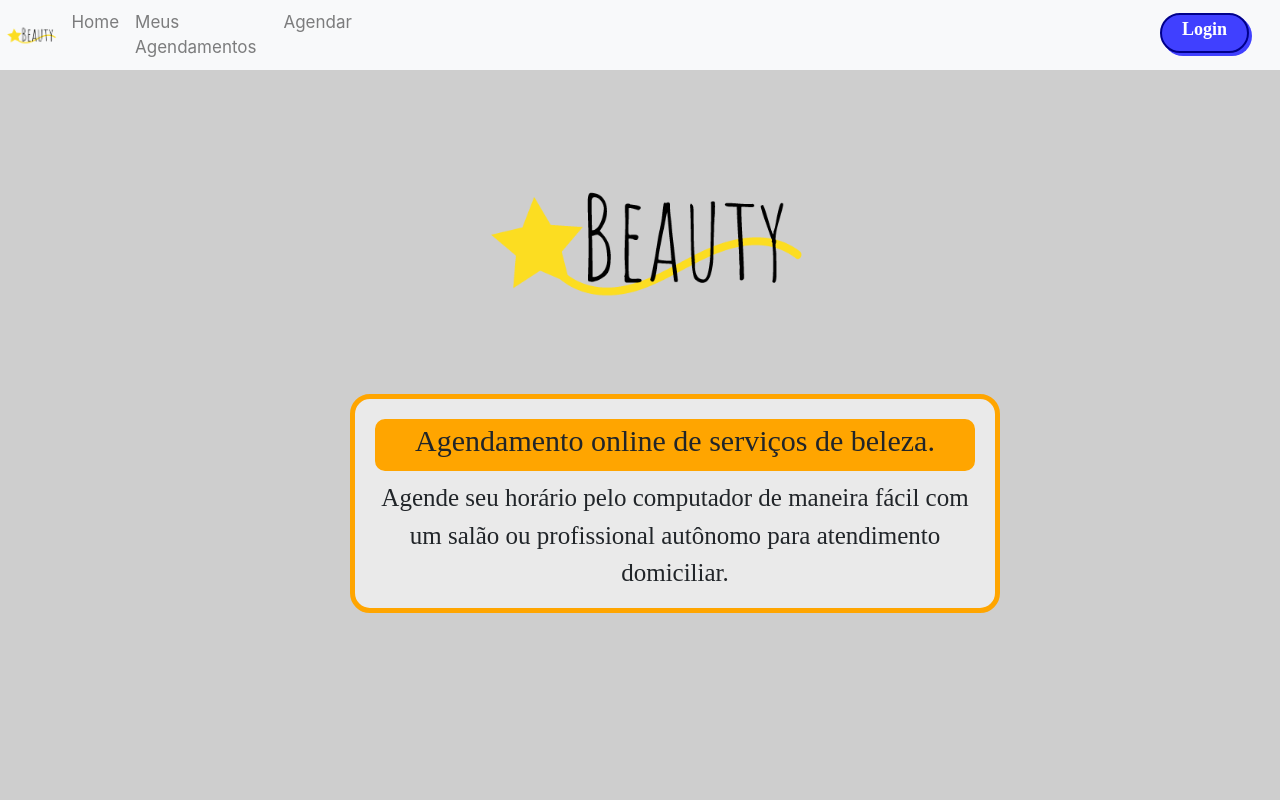
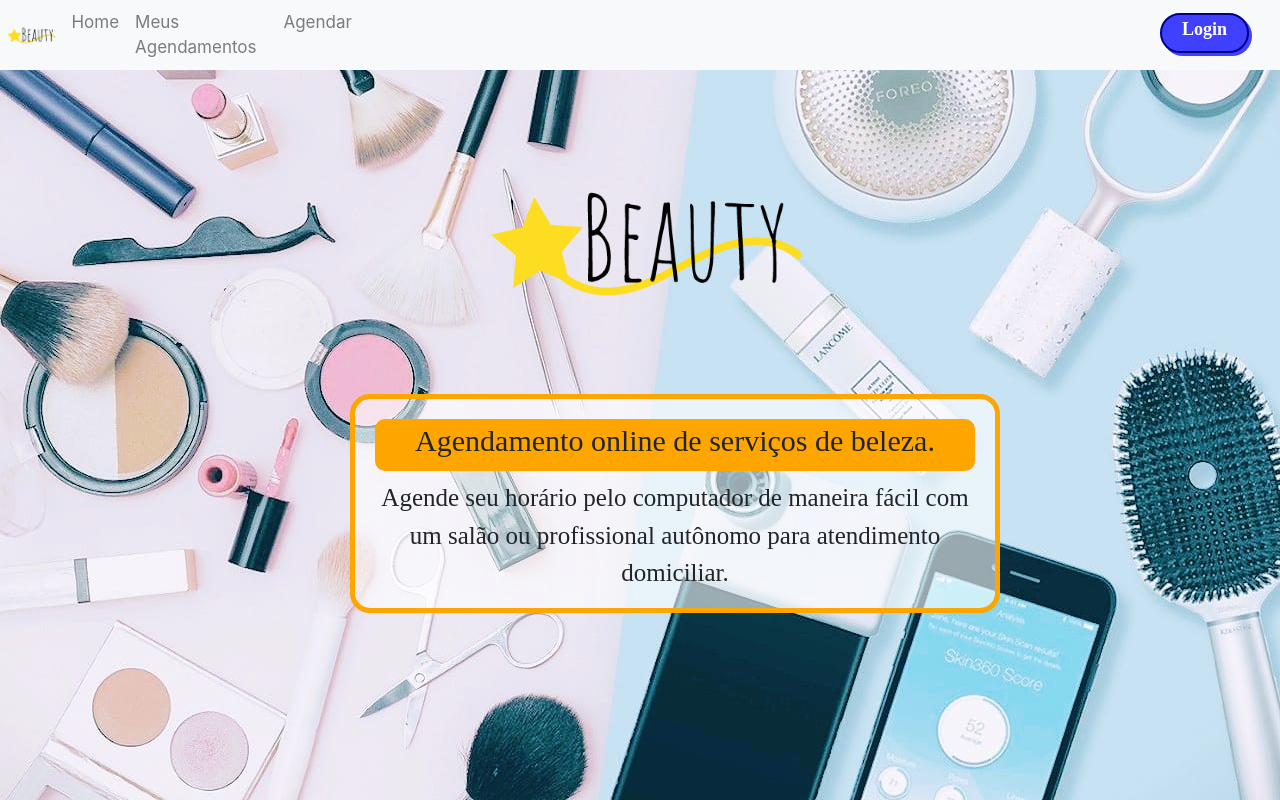
Before and after one commit to Estrelas-Zup/star-beauty-ui, a React (Create React App) app: page / in a window 1280 px wide. Built offline with nearby package versions, Linux system fonts and the light colour scheme; no server answers.

Commit message:
recolocar background

```diff
--- a/src/pages/Home/index.js
+++ b/src/pages/Home/index.js
@@ -4,7 +4,9 @@ import Navbar from '../../core/components/Navbar'
 function Home() {
   return (
     <div>
-      <div className="backgroundImage">
+      <div className="backgroundImage" style={{
+        backgroundImage: `url("http://localhost:3000/images/backgroundImage.jpg")`
+      }}>
         < Navbar />
         <div className="st-image">
           <img className="mb-4" src='/images/Beauty.png' alt="" width="400" height="200" />
```
